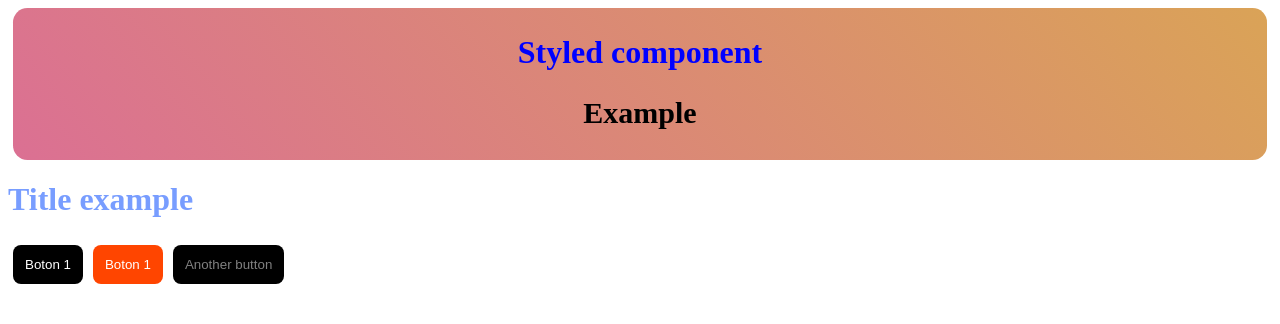
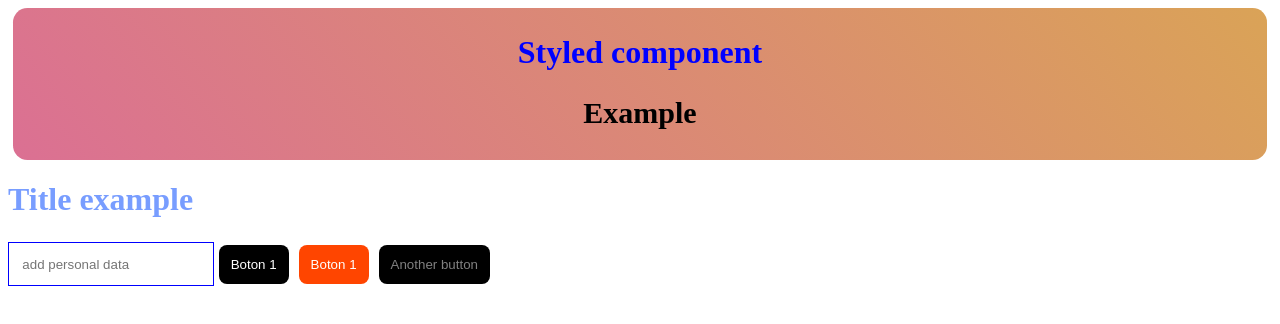
Before and after one commit to RoswellCR/styled-components-css, a React (Create React App) app: page / in a window 1280 px wide. Shown: the top 324 px of the page. Built offline with nearby package versions, Linux system fonts and the light colour scheme.

Commit message:
attrs atributes

```diff
--- a/src/App.js
+++ b/src/App.js
@@ -1,7 +1,12 @@
 import React from 'react';
-import styled from 'styled-components';
+import styled, {createGlobalStyle} from 'styled-components';
 import './styles.css';
 import {colorPrincipal} from './colors'
+
+const GlobalStyle = createGlobalStyle`
+body { ${ props => props.font };
+  }
+`
 
 //variables completas
 const borderGeneral = 'border-radius:0.9em;'
@@ -32,6 +37,7 @@ transition: opacity 350ms ease-out;
   opacity:0.6;
 }
 `
+
 const Button = styled.button`
 padding: 0.9em;
 background-color:${(props)=>props.bg || 'black'};
@@ -40,6 +46,7 @@ color: #fff;
 border: 0;
 margin: 5px;
 `
+
 const ButtonSpecial = styled(Button)`
 color: gray;
 transition: all 300ms ease-out;
@@ -52,10 +59,20 @@ const Subtitle = styled.h1`
 color: ${colorPrincipal};
 `
 
+const Input = styled.input.attrs((props)=>({
+  placeholder : props.placeholder || 'Non Obligatory field',
+  type: props.type || 'text'
+
+}))`
+padding: 1em;
+border: 1px solid blue;
+`
+
 function App() {
   return (
 
         <div>
+          <GlobalStyle font='font-family : cursive'/>
           <Header>
 
            <h1>Styled component</h1>
@@ -64,6 +81,7 @@ function App() {
           <Subtitle>
             Title example
           </Subtitle>
+          <Input placeholder='add personal data'/>
           <Button>Boton 1 </Button>
           <Button bg='orangered'>Boton 1 </Button>
           <ButtonSpecial> Another button</ButtonSpecial>
```
